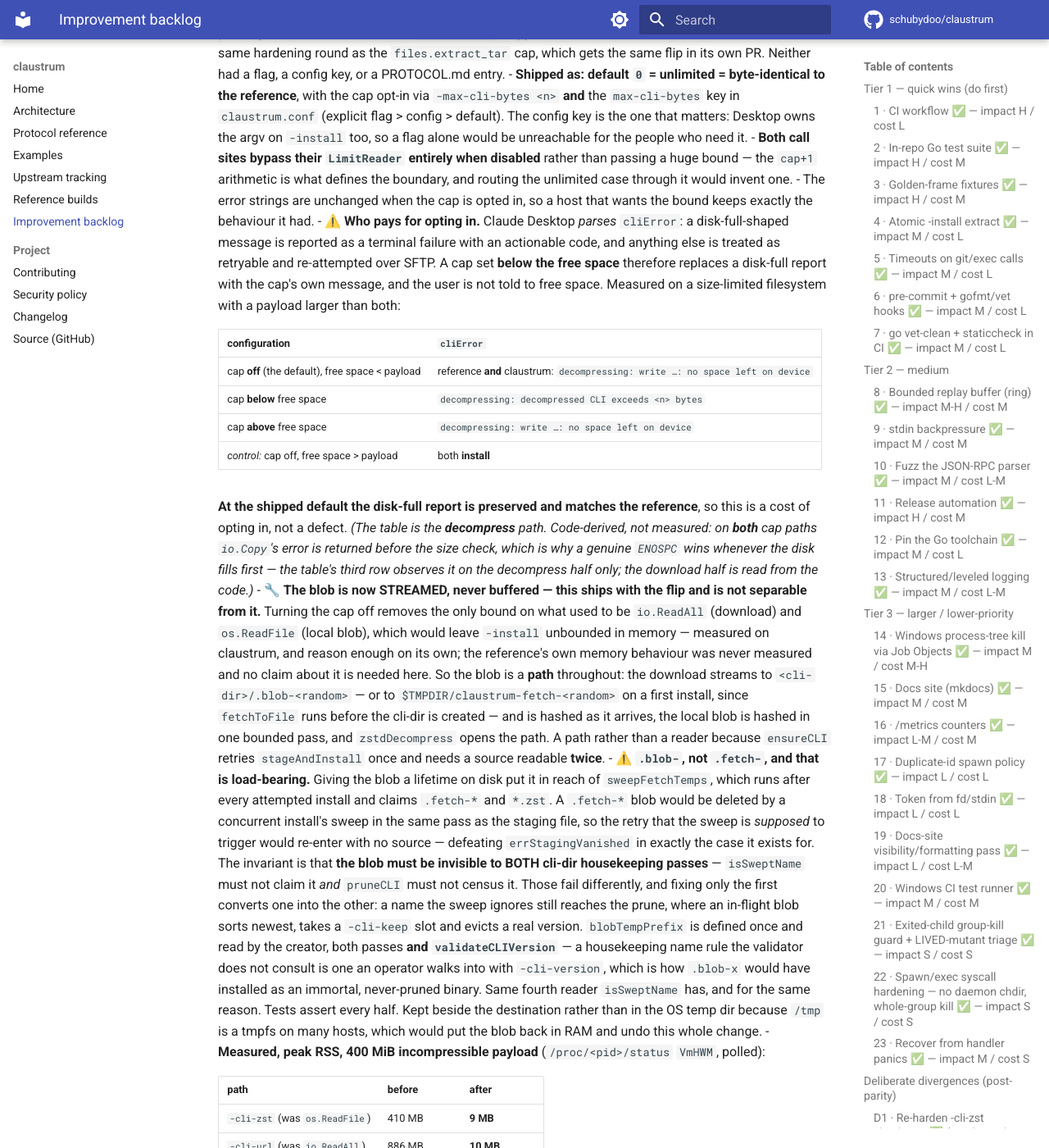
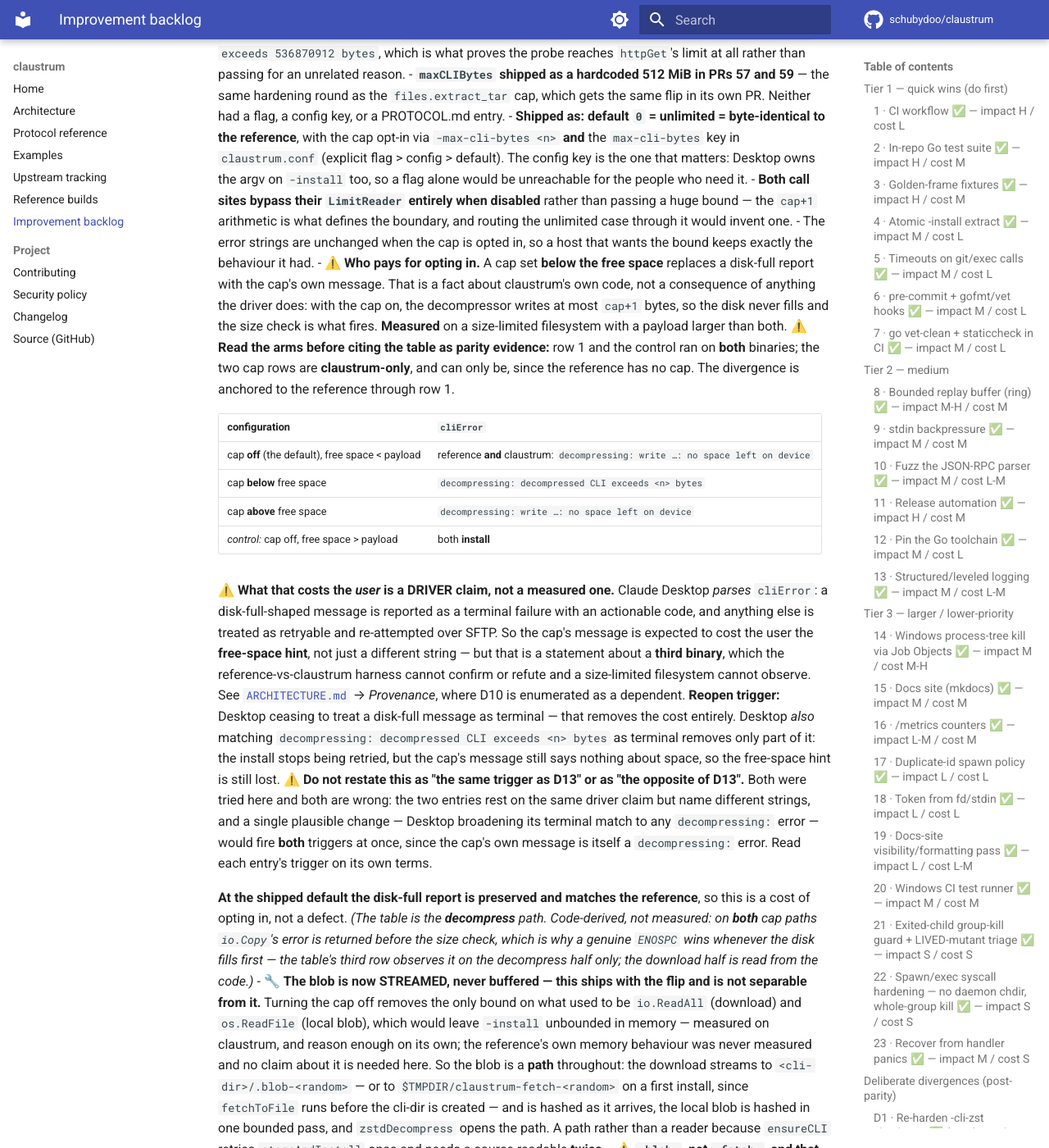
Before and after one commit to schubydoo/claustrum, an MkDocs documentation site: the page built from docs/IMPROVEMENTS.md, in a window 1280 px wide and 1400 px high, scrolled down 21705 px. Shown: the whole window at 82% size. Built offline with MkDocs 1.6.1 and Material for MkDocs 9.7.7, drawn with Linux system fonts in a browser that asks for light colours; comment, search, counter and statistics services are not loaded; some of the changed text lies outside the part shown.

Commit message:
docs: separate D10's measured half from its driver half, and index every dependent
Review finding: D10's who-pays bullet ran two kinds of claim together under one
"Measured". That an opted-in cap below free space reports the cap's message
instead of a disk-full error is claustrum's own arithmetic -- with the cap on the
decompressor writes at most cap+1 bytes, so the disk never fills. That the user
is therefore not told to free space is a claim about Claude Desktop, which the
parity harness cannot settle and a size-limited filesystem cannot observe. The
two are now separated, and the table says which arms ran on both binaries: row 1
and the control, since the reference has no cap to exercise on rows 2 and 3.

ARCHITECTURE's provenance paragraph enumerated two dependents while the same file
named D10 as the worked example ten lines above. It now lists five, and says
outright that the list is hand-maintained and has been incomplete every time it
was checked -- at 0841bcd it named two while four already existed. An index that
claims completeness it has not earned is the defect this PR exists to correct,
so it no longer claims it.

Also folded in, all found by verification rather than by review:

  - D11 said "a client reads this field, it does not parse prose". Both halves
    were wrong: Desktop does parse cliError, and nothing on record shows any
    client behaving differently when cliWasPresent changes -- so the ranking
    rested on the weaker side. The comparison is dropped, not repaired.
  - D10's reopen trigger is stated on its own terms. Two drafts claimed a
    relationship to D13's -- "the same" and then "the opposite" -- and both were
    false: one change, Desktop broadening its terminal match to any
    "decompressing:" error, fires both, since the cap's own message is one.
  - seven copies of "libc decides which CLI build Desktop downloads" carried no
    provenance tag, including the triage index and two Go comments. All ten
    occurrences across seven files now carry one, verified by a scripted sweep
    with a negative control.

No behaviour change: both Go edits are comments. gofmt, vet and go test -race
are clean; three doc-claim-verifier passes and a clean-room sweep folded in,
including one advisory that "consulted" describes use rather than observable
behaviour.

Co-Authored-By: Claude Opus 5 <noreply@anthropic.com>

```diff
--- a/docs/IMPROVEMENTS.md
+++ b/docs/IMPROVEMENTS.md
@@ -67,7 +67,9 @@ so a reader who lands on the tier item is not misled:
   the glob matches** never reaches the probe, and a glibc host's fallback *is*
   `"glibc"`; note the predicate is the glob, not the host, so a musl box the glob
   misses does reach it — but **not costless**,
-  because Claude Desktop uses `libc` to choose which CLI build to download.
+  because Claude Desktop uses `libc` to choose which CLI build to download (a
+  **driver** claim the parity harness cannot settle; see
+  [`ARCHITECTURE.md`](ARCHITECTURE.md) → *Provenance*).
 
 ⚠️ And the cap addresses the *stall* half only. A **hostile** `ldd` resolved
 earlier in `PATH` that answers in 1 s is untouched by the deadline, and
@@ -577,8 +579,9 @@ terminal failure with an actionable code and treating everything else as a
 retryable one. A divergence that moves a string across that line changes what the
 user is told, whatever the rules say about frames. *(That is a claim about the
 **driver**, not about the reference — the parity harness cannot settle it; see
-[ARCHITECTURE.md](ARCHITECTURE.md) → `cliError` strings for its provenance and the
-limits that come with it.)*
+[ARCHITECTURE.md](ARCHITECTURE.md) → *Provenance* for its provenance and the
+limits that come with it. That paragraph lists this rider as a dependent that
+carries **no reopen trigger** — a known gap, not an oversight.)*
 
 🔴 **Four entries do not currently clear rule 3, and are recorded here rather
 than explained away.** Three of the four are wall-clock thresholds, which is not a
@@ -1007,12 +1010,15 @@ completes it with `git.worktree_remove`, which shares the predicate
   and routing the unlimited case through it would invent one.
 - The error strings are unchanged when the cap is opted in, so a host that wants
   the bound keeps exactly the behaviour it had.
-- ⚠️ **Who pays for opting in.** Claude Desktop *parses* `cliError`: a
-  disk-full-shaped message is reported as a terminal failure with an actionable
-  code, and anything else is treated as retryable and re-attempted over SFTP. A
-  cap set **below the free space** therefore replaces a disk-full report with the
-  cap's own message, and the user is not told to free space. Measured on a
-  size-limited filesystem with a payload larger than both:
+- ⚠️ **Who pays for opting in.** A cap set **below the free space** replaces a
+  disk-full report with the cap's own message. That is a fact about claustrum's own
+  code, not a consequence of anything the driver does: with the cap on, the
+  decompressor writes at most `cap+1` bytes, so the disk never fills and the size
+  check is what fires. **Measured** on a size-limited filesystem with a payload
+  larger than both. ⚠️ **Read the arms before citing the table as parity
+  evidence:** row 1 and the control ran on **both** binaries; the two cap rows are
+  **claustrum-only**, and can only be, since the reference has no cap. The
+  divergence is anchored to the reference through row 1.
 
   | configuration | `cliError` |
   |---|---|
@@ -1020,6 +1026,27 @@ completes it with `git.worktree_remove`, which shares the predicate
   | cap **below** free space | `decompressing: decompressed CLI exceeds <n> bytes` |
   | cap **above** free space | `decompressing: write …: no space left on device` |
   | *control:* cap off, free space > payload | both **install** |
+
+  ⚠️ **What that costs the *user* is a DRIVER claim, not a measured one.** Claude
+  Desktop *parses* `cliError`: a disk-full-shaped message is reported as a terminal
+  failure with an actionable code, and anything else is treated as retryable and
+  re-attempted over SFTP. So the cap's message is expected to cost the user the
+  **free-space hint**, not just a different string — but that is a statement about a
+  **third binary**, which the reference-vs-claustrum harness cannot confirm or
+  refute and a size-limited filesystem cannot observe. See
+  [`ARCHITECTURE.md`](ARCHITECTURE.md) → *Provenance*, where D10 is enumerated as a
+  dependent.
+  **Reopen trigger:** Desktop ceasing to treat a disk-full message as terminal —
+  that removes the cost entirely. Desktop *also* matching `decompressing:
+  decompressed CLI exceeds <n> bytes` as terminal removes only part of it: the
+  install stops being retried, but the cap's message still says nothing about
+  space, so the free-space hint is still lost. ⚠️ **Do not restate this as "the same
+  trigger as D13" or as "the opposite of D13".** Both were tried here and both are
+  wrong: the two entries rest on the same driver claim but name different strings,
+  and a single plausible change — Desktop broadening its terminal match to any
+  `decompressing:` error — would fire **both** triggers at once, since the cap's own
+  message is itself a `decompressing:` error. Read each entry's trigger on its own
+  terms.
 
   **At the shipped default the disk-full report is preserved and matches the
   reference**, so this is a cost of opting in, not a defect. *(The table is the
@@ -1202,8 +1229,18 @@ completes it with `git.worktree_remove`, which shares the predicate
   With the deadline opted in, in all three cached shapes above it comes back
   `false` for a CLI that is present and works — including the silent one, where it is the ONLY field in the facts
   that moves. The reference, which showed no deadline at or below 45 s, has no
-  equivalent 15 s cut-off to trip. Worth more attention than the `cliError`
-  wording: a client reads this field, it does not parse prose.
+  equivalent 15 s cut-off to trip. `cliWasPresent` is a **boolean**, so acting on it
+  needs no text matching at all.
+  ⚠️ **This used to say "worth more attention than the `cliError` wording: a client
+  reads this field, it does not parse prose". Both halves were wrong.** Desktop
+  *does* parse `cliError` text (see [`ARCHITECTURE.md`](ARCHITECTURE.md) →
+  *Provenance*, and D10's who-pays bullet, which turns on exactly that). And the
+  ranking was backwards on the evidence: the `cliError` behaviour has an observation
+  behind it, while **nothing on record shows any client behaving differently when
+  `cliWasPresent` changes** — so whether it is read at all is an unsettled **driver** claim,
+  weaker than the one it was being ranked above. (Absence of evidence, not evidence
+  of absence: no probe has asked the question.) What survives is only the shape of the field, not a claim about who
+  reads it.
 - **Trade:** matching means reintroducing an *unbounded wait* in `-install` — not a
   hang, per this section's own rule. The recovery half **is** observed, twice: the
   reference answered a 20 s CLI at 20 s and a 90 s CLI at 91 s, so "it answers as
@@ -1559,7 +1596,10 @@ completes it with `git.worktree_remove`, which shares the predicate
   divergence is total" was written unconditionally and is true only for the shape
   where nothing survives the kill.
 - ⚠️ **The residual delta is not cosmetic.** Claude Desktop uses the reported
-  `libc` to choose which CLI build it downloads. So on
+  `libc` to choose which CLI build it downloads — a claim about the **driver**,
+  which the parity harness cannot confirm or refute; see
+  [`ARCHITECTURE.md`](ARCHITECTURE.md) → *Provenance*, which lists this entry as a
+  dependent. So on
   the one host shape where the value *does* move — `ldd` reports musl while the
   loader glob misses, and it is slow — the consequence is Desktop fetching a glibc
   build for a musl host, not merely a wrong string in a log line.
```
Also changed, not shown: CLAUDE.md (+6 -2 lines), docs/ARCHITECTURE.md (+34 -9 lines), docs/PROTOCOL.md (+3 -1 lines), docs/UPSTREAM-TRACKING.md (+2 -1 lines), 2 other files.
